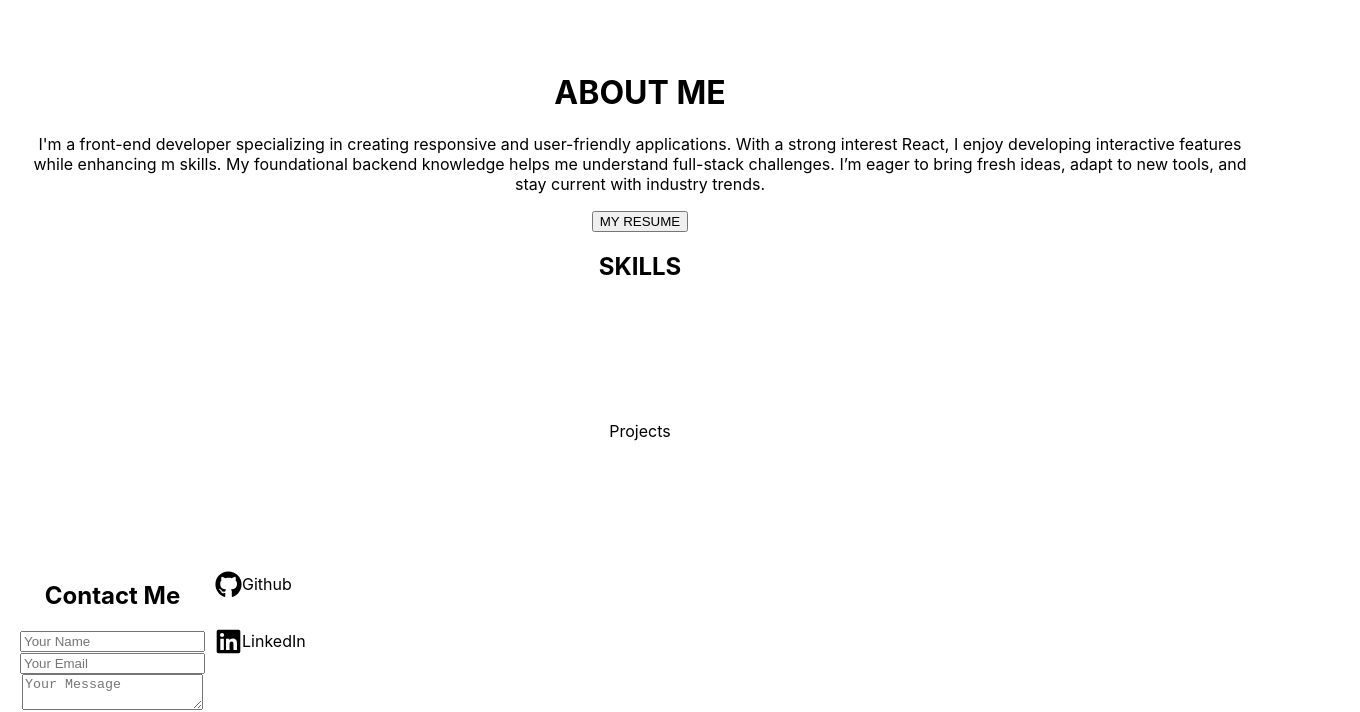
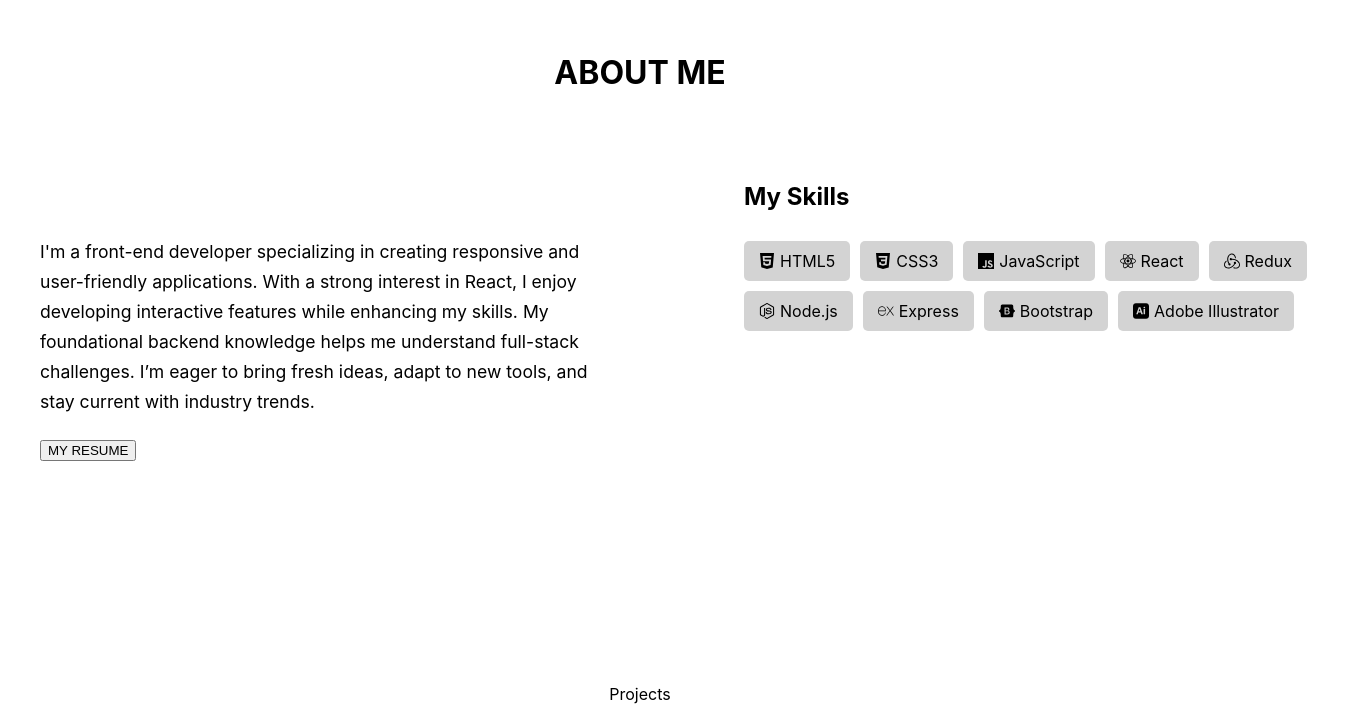
Before and after one commit to NatskiNa/Nat-portfolio-2024, a React (Create React App) app: page / in a window 1280 px wide. Shown: the part 628-1340 px from the top of the page, 1360 px wide, since content can reach past the window. Built offline with nearby package versions, Linux system fonts and the light colour scheme; the HTML template or start-up script is replaced by a standard one.

Commit message:
used App.css for base styling

```diff
--- a/src/App.css
+++ b/src/App.css
@@ -1,38 +1,26 @@
 .App {
-  text-align: center;
+  display: flex;
+  flex-direction: column;
+  align-items: center;
+  padding: 0;
 }
 
-.App-logo {
-  height: 40vmin;
-  pointer-events: none;
+.page-section {
+  width: 100%;
+  padding: 20px;
+  margin-bottom: 40px;
 }
 
-@media (prefers-reduced-motion: no-preference) {
-  .App-logo {
-    animation: App-logo-spin infinite 20s linear;
+@media screen and (min-width: 769px) {
+  .page-section {
+    max-width: 900px;
+    padding: 40px;
+    margin-bottom: 60px;
   }
 }
 
-.App-header {
-  background-color: #282c34;
-  min-height: 100vh;
-  display: flex;
-  flex-direction: column;
-  align-items: center;
-  justify-content: center;
-  font-size: calc(10px + 2vmin);
-  color: white;
-}
-
-.App-link {
-  color: #61dafb;
-}
-
-@keyframes App-logo-spin {
-  from {
-    transform: rotate(0deg);
-  }
-  to {
-    transform: rotate(360deg);
+@media screen and (min-width: 1024px) {
+  .page-section {
+    max-width: 1400px;
   }
 }
--- a/src/components/pages/About.js
+++ b/src/components/pages/About.js
@@ -1,24 +1,69 @@
 import React from 'react';
 import './styles/About.css';
+import {
+  SiHtml5,
+  SiJavascript,
+  SiBootstrap,
+  SiReact,
+  SiRedux,
+  SiCss3,
+  SiNodedotjs,
+  SiExpress,
+  SiAdobeillustrator,
+} from 'react-icons/si';
 
 const About = () => {
   return (
-    <div id="about" className="about-section">
-      <h1>ABOUT ME</h1>
+    <div id="about" className="page-section">
+      <h1 className="section-title">ABOUT ME</h1>
+      <div className="section-container">
+        <div className="about">
+          {/* <h2 className="content-title">BIO</h2> */}
           <div className="about-content">
             <p>
               I'm a front-end developer specializing in creating responsive and
-          user-friendly applications. With a strong interest React, I enjoy
-          developing interactive features while enhancing m skills. My
-          foundational backend knowledge helps me understand full-stack
-          challenges. I’m eager to bring fresh ideas, adapt to new tools, and
-          stay current with industry trends.
+              user-friendly applications. With a strong interest in React, I
+              enjoy developing interactive features while enhancing my skills.
+              My foundational backend knowledge helps me understand full-stack
+              challenges. I’m eager to bring fresh ideas, adapt to new tools,
+              and stay current with industry trends.
             </p>
             <button>MY RESUME</button>
           </div>
+        </div>
+
         <div className="skills">
-        <h2>SKILLS</h2>
-        <div className="skills-content"></div>
+          <h2 className="content-title">My Skills</h2>
+          <div className="skills-content">
+            <div className="skill-item">
+              <SiHtml5 /> HTML5
+            </div>
+            <div className="skill-item">
+              <SiCss3 /> CSS3
+            </div>
+            <div className="skill-item">
+              <SiJavascript /> JavaScript
+            </div>
+            <div className="skill-item">
+              <SiReact /> React
+            </div>
+            <div className="skill-item">
+              <SiRedux /> Redux
+            </div>
+            <div className="skill-item">
+              <SiNodedotjs /> Node.js
+            </div>
+            <div className="skill-item">
+              <SiExpress /> Express
+            </div>
+            <div className="skill-item">
+              <SiBootstrap /> Bootstrap
+            </div>
+            <div className="skill-item">
+              <SiAdobeillustrator /> Adobe Illustrator
+            </div>
+          </div>
+        </div>
       </div>
     </div>
   );
--- a/src/components/pages/styles/About.css
+++ b/src/components/pages/styles/About.css
@@ -1,3 +1,113 @@
-.about-section {
-  padding: 60px 20px;
+.section-title {
+  font-size: 1.5rem;
+  font-weight: 700;
+  margin-bottom: 20px;
+  text-align: center;
 }
+
+.section-container {
+  display: flex;
+  flex-direction: column;
+  width: 100%;
+}
+
+.about,
+.skills {
+  width: 100%;
+  margin-bottom: 20px;
+}
+
+.about-content {
+  text-align: left;
+  line-height: 1.5;
+  font-weight: 300;
+}
+
+.content-title {
+  font-size: 1.2rem;
+  font-weight: 700;
+  margin-bottom: 20px;
+  text-align: center;
+}
+
+.skills-content {
+  display: flex;
+  flex-wrap: wrap;
+  gap: 10px;
+  align-items: center;
+}
+
+.skill-item {
+  display: flex;
+  align-items: center;
+  gap: 5px;
+  padding: 7px;
+  background-color: LightGrey;
+  border-radius: 5px;
+  font-size: 1rem;
+}
+
+@media screen and (min-width: 769px) {
+  .section-container {
+    display: flex;
+    flex-direction: row;
+    justify-content: space-between;
+    max-width: 1200px;
+    margin: 0 auto;
+  }
+
+  .section-title {
+    font-size: 2rem;
+    margin-bottom: 50px;
+  }
+
+  .about,
+  .skills {
+    width: 45%;
+  }
+
+  .about-content {
+    font-size: 1.1rem;
+    line-height: 1.6;
+    margin-top: 50px;
+  }
+
+  .content-title {
+    font-size: 1.5rem;
+    text-align: left;
+    margin-bottom: 30px;
+    margin-top: 0;
+  }
+
+  .skills-content {
+    display: flex;
+    flex-wrap: wrap;
+    gap: 10px;
+  }
+
+  .skill-item {
+    padding: 8px 10px;
+  }
+}
+
+@media screen and (min-width: 1025px) {
+  .section-container {
+    max-width: 1400px;
+    padding: 40px;
+  }
+
+  .content-title {
+    margin-bottom: 30px;
+  }
+
+  .about-content {
+    font-size: 1.1rem;
+    font-weight: 400;
+    line-height: 1.7;
+    margin-top: 55px;
+  }
+
+  .skill-item {
+    padding: 10px 15px;
+  }
+}
```
Lines whose indentation alone changed are shown as unchanged.
